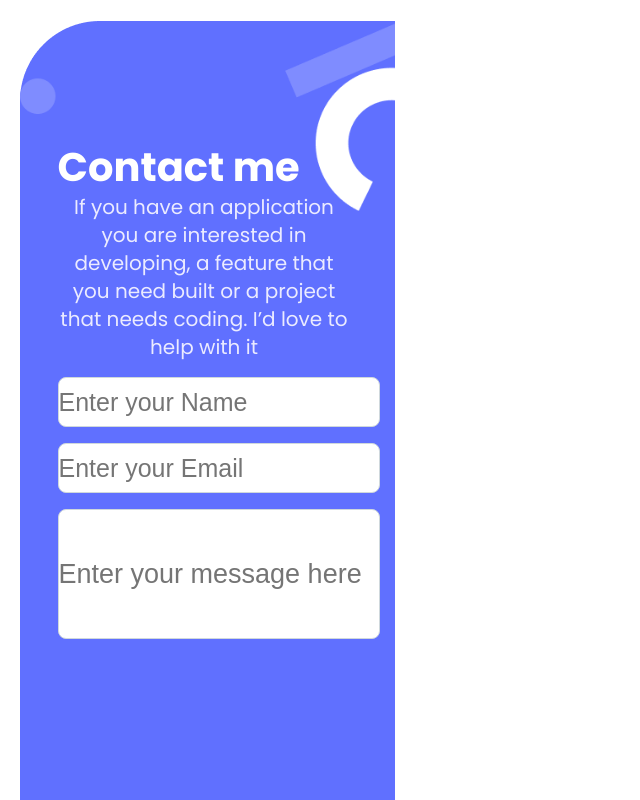
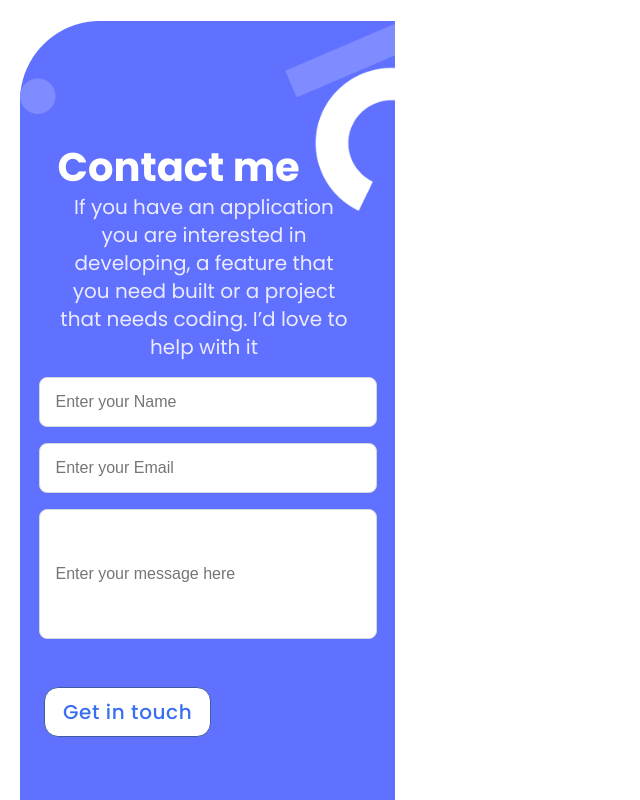
Before and after one commit to ismailmunyentwari9/Full_portfolio, a website: page index.html in a window 1280 px wide. Shown: the part 3525-4325 px from the top of the page, without its empty margins (0-640 px from the left). Drawn offline with Linux system fonts and the light colour scheme.

Commit message:
add button and style it with hover effect

```diff
--- a/index.html
+++ b/index.html
@@ -188,10 +188,14 @@
              <input class="input" type="email" placeholder="Enter your Email" name="email">
              <input class="mssg" type="text" name="message" maxlength="500" placeholder="Enter your message here">
 
-                            </form>
+                 </form>
 
                  </div></center>
+                 <button class="formy-btn">
+                    Get in touch
+                 </button>
             </div>
+
            </div>
 
 
--- a/style.css
+++ b/style.css
@@ -287,19 +287,19 @@ h6 {
   row-gap: 50px;
   grid-template-rows: repeat(6, 1fr);
 }
-.formy{
-  margin-top:2rem;
+.formy {
+  margin-top: 2rem;
   width: 375px;
   height: 779px;
-background-image:url('./image/form2.png'),url('./image/contactme.png');
-background-size:cover;
-background-repeat:no-repeat;
+  background-image: url("./image/form2.png"), url("./image/contactme.png");
+  background-size: cover;
+  background-repeat: no-repeat;
 }
-.h002{
+.h002 {
   /* Header / 2 */
-text-align:center;
-padding-top:3em;
-font-family: 'Poppins';
+  text-align: center;
+  padding-top: 3em;
+  font-family: "Poppins";
   font-style: normal;
   font-weight: 700;
   font-size: 40px;
@@ -312,19 +312,19 @@ text-align: center;
 
   /* Neutrals/N0 */
 
-color: #FFFFFF;
+  color: #ffffff;
 }
-.info-form{
-   justify-content:center;
-   text-align:center;
-  width:300px;
-  display:flex;
-  flex-direction:column;
-  align-content:center;
+.info-form {
+  justify-content: center;
+  text-align: center;
+  width: 300px;
+  display: flex;
+  flex-direction: column;
+  align-content: center;
   justify-content: center;
 }
-.h003{
-  font-family: 'Poppins';
+.h003 {
+  font-family: "Poppins";
   font-style: normal;
   font-weight: 400;
   font-size: 20px;
@@ -335,33 +335,44 @@ text-align: center;
 
   /* Primary/B50 */
 
-color: #EBEBFF;
+  color: #ebebff;
 }
-form{
-
+form {
 }
-.input{
-  background: #FFFFFF;
+.input {
+  background: #ffffff;
   /* Base/100 */
-font-size:25px;
-border: 1px solid #CFD8DC;
+  font-size: 16px;
+  border: 1px solid #cfd8dc;
   border-radius: 8px;
-height:3rem;
-margin-top:1rem;
-border-radius:8px;
-width:20rem;
-
+  height: 3rem;
+  margin-top: 1rem;
+  border-radius: 8px;
+  width: 20rem;
+  padding-left: 1rem;
 }
-.mssg
-{
-  background: #FFFFFF;
+.mssg {
+  background: #ffffff;
   /* Base/100 */
-
-border: 1px solid #CFD8DC;
+  padding-left: 1rem;
+  border: 1px solid #cfd8dc;
   border-radius: 8px;
-height:8rem;
-font-size:27px;
-margin-top:1rem;
-border-radius:8px;
-width:20rem;
+  height: 8rem;
+  font-size: 16px;
+  margin-top: 1rem;
+  border-radius: 8px;
+  width: 20rem;
 }
+.formy-btn {
+  margin-left: 1.5rem;
+}
+form {
+  display: flex;
+  flex-direction: column;
+  align-items: center;
+  justify-content: center;
+}
+.formy-btn:hover {
+  background: skyblue;
+  color: white;
+}
```
Lines whose indentation alone changed are shown as unchanged.
